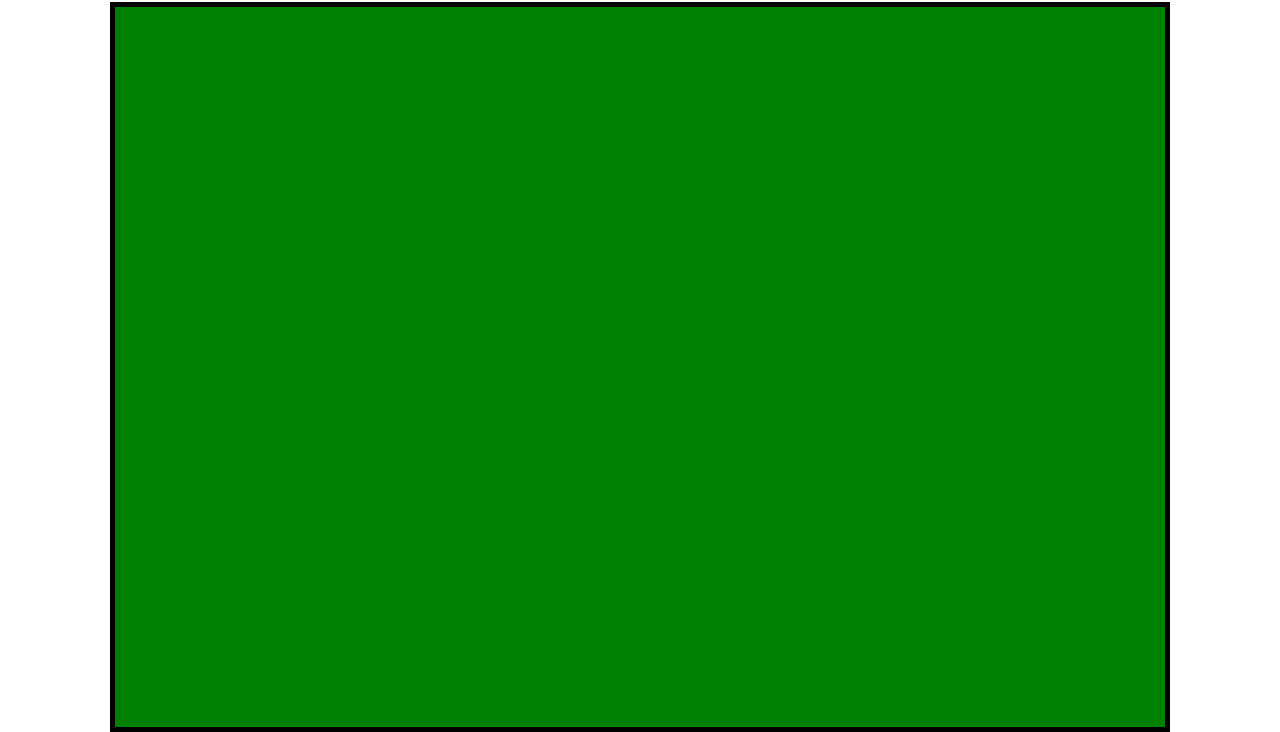
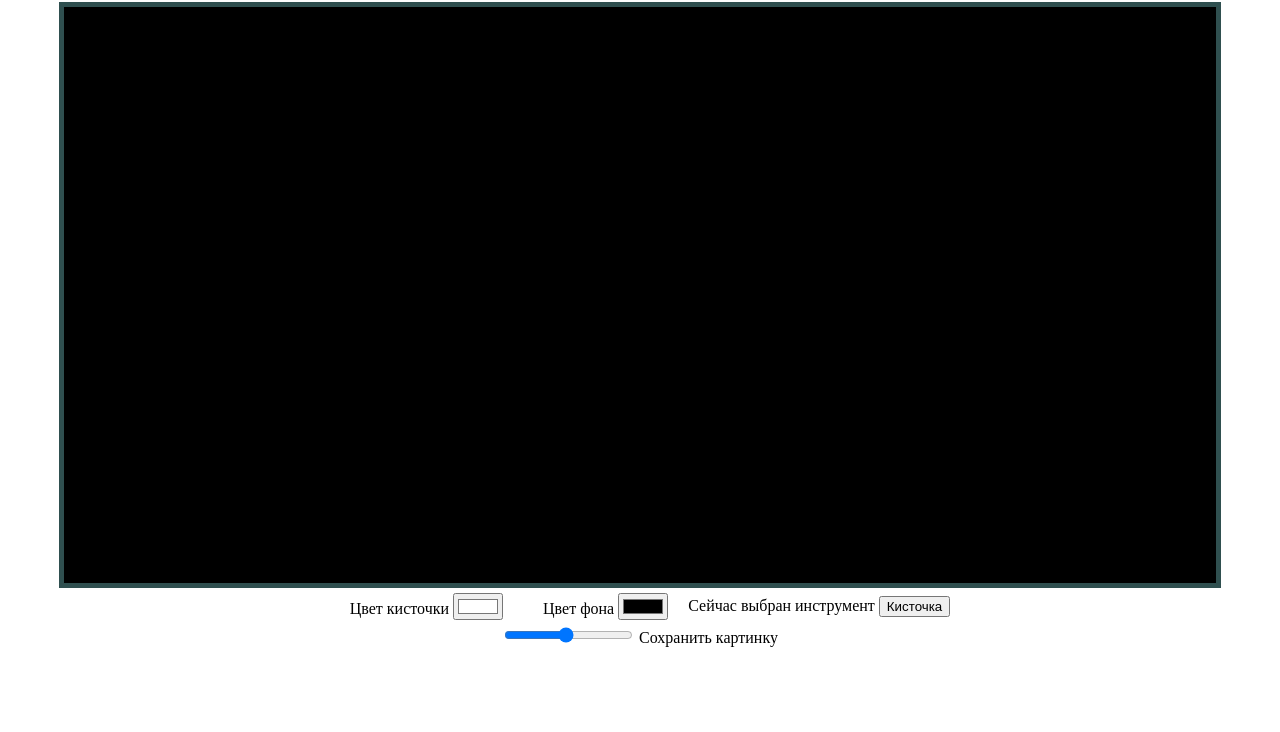
Before and after one commit to Slayer2281/Paint, a plain HTML site: page index.html in a window 1280 px wide. Shown: the part 78-810 px from the top of the page. Drawn offline with Linux system fonts and the light colour scheme.

Commit message:
new fuchion

```diff
--- a/index.html
+++ b/index.html
@@ -10,9 +10,25 @@
 </head>
 <body>
 <h1> Я художник</h1>
-<div id="con">
-<canvas id = "place"></canvas>
+<div id="container">
+    <canvas id="canvas"></canvas>
 </div>
+<div class = "flexContainer">
+    <div class="item">
+        Цвет кисточки
+        <input type="color" id="color" value="#ffffff">
+    </div>
+    <div class="item">
+        Цвет фона
+        <input type="color" id="background" value="#000000">
+    </div>
+    <div>
+        Сейчас выбран инструмент
+        <button id="tool">Кисточка</button>
+    </div>
+</div>
+<input type="range" id="size" min="5" max="100" step="1" value="50">
+<a download="myImage.jpg" id="save_image">Сохранить картинку</a>
 <script src="javascript.js"></script>
 </body>
 </html>
--- a/javascript.js
+++ b/javascript.js
@@ -1,21 +1,68 @@
-let place = document.getElementById("place")
-let context = place.getContext("2d")
-let color = "black"
-let width =30;
-let displayWidth = place.clientWidth;
-let displayHeight = place.clientHeight;
-place.width = displayWidth;
-place.height =  displayHeight;
+let cnv = document.getElementById("canvas");
+let ctx = cnv.getContext("2d");
+let color = document.getElementById("color").value;
+let background = document.getElementById("background").value;
+let width = 30;
+let tool = "Кисточка";
+let button = document.getElementById("tool");
 
-place.onmousedown=()=>{
-    place.onmousemove=(event)=>
-    {
-        context.fillStyle = color;
-        context.fillRect(event.offsetX-width/2,event.offsetY-width/2, width,width)
+let displayWidth = cnv.clientWidth;
+let displayHeight = cnv.clientHeight;
+cnv.width = displayWidth;
+cnv.height = displayHeight;
+ctx.fillStyle = background;
+ctx.fillRect(0, 0, cnv.width, cnv.height);
+
+document.getElementById("color").oninput = function(){
+    color = this.value;
+}
+
+document.getElementById("size").oninput = function(){
+    width = this.value;
+}
+
+document.getElementById("save_image").onclick = function(){
+    let image = cnv.toDataURL("image/jpg");
+    this.href = image;
+}
+
+cnv.onmousedown = (e) => {
+    setTimeout(() => {
+        cnv.onmousemove = (event) => {
+            if(tool == "Кисточка")
+                ctx.fillStyle = color;
+            else
+                ctx.fillStyle = background.value;
+            ctx.fillRect(event.offsetX - width/2, event.offsetY- width/2, width, width);
+        };
+    }, 1);
+    if(tool == "Кисточка")
+                ctx.fillStyle = color;
+            else
+                ctx.fillStyle = background.value;
+    ctx.fillRect(e.offsetX - width/2, e.offsetY- width/2, width, width);
+    cnv.onmouseup = () => {
+        cnv.onmousemove = null;
+    };
+}
+
+background.addEventListener('input', changeBackground);
+
+function changeBackground(){
+    ctx.fillStyle = background.value;
+    ctx.fillRect(0, 0, cnv.width, cnv.height);
+}
+
+button.addEventListener("click", changeTool);
+
+function changeTool(){
+    let btn = document.getElementById("tool");
+    if(btn.textContent == "Кисточка"){
+        btn.textContent = "Ластик";
+        tool = "Ластик";
     }
-    context.fillStyle = color;
-        context.fillRect(event.offsetX-width/2,event.offsetY-width/2, width,width)
-    place.onmouseup =() =>{
-        place.onmousemove = null;
+    else{
+        btn.textContent = "Кисточка";
+        tool = "Кисточка";
     }
 }
--- a/style.css
+++ b/style.css
@@ -1,25 +1,35 @@
 html{
     text-align: center;
     width: 100%;
-    height: 100%;
+    height: 90%;
 }
+
 body{
     width: 100%;
-    height: 90%;
+    height: 100%;
     margin: 0;
     padding: 0;
 }
 
-#con{
+#container{
+    width: 90%;
+    height: 80%;
+    border: darkslategray 5px solid;
     margin: auto;
-    width: 82%;
-    height: 100%;
-    border: black 5px solid;
-    position: relative;
 }
-#place{
+
+#canvas{
     width: 100%;
     height: 100%;
-    background-color: green;
-    cursor:pointer ;
+    cursor: cell;
 }
+
+.flexContainer{
+    display: flex;
+    justify-content: center;
+    align-items: center;
+}
+
+.item{
+    padding: 5px 20px;
+}
```
